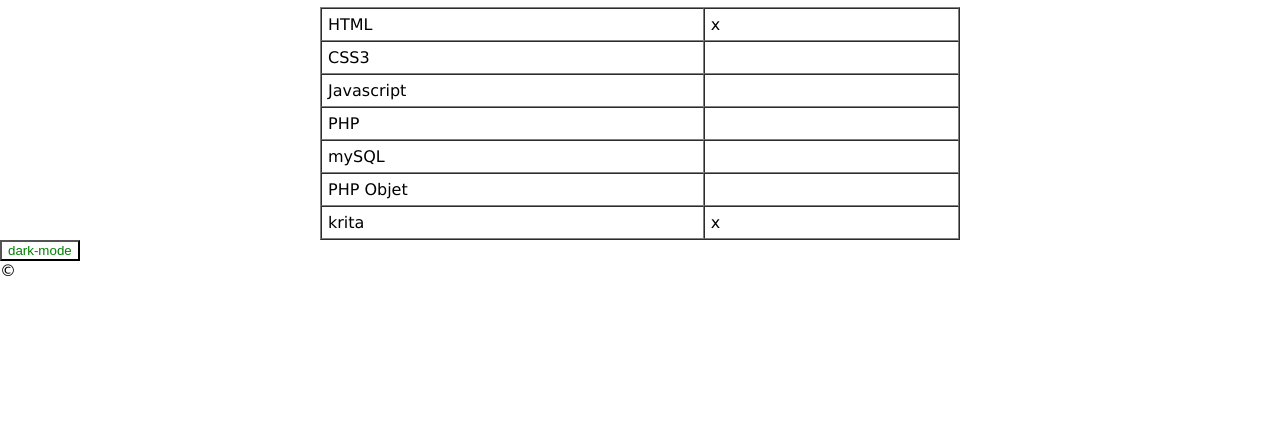
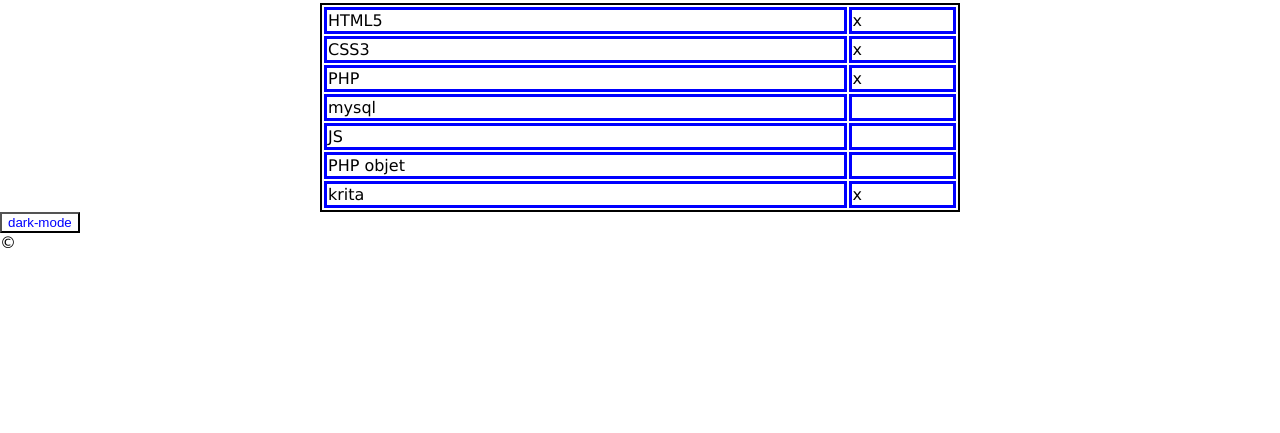
Before and after one commit to Marylinelesaffre/about-me, a plain HTML site: page about-me.html in a window 1280 px wide. Shown: the part 367-800 px from the top of the page. Drawn offline with Linux system fonts and the light colour scheme.

Commit message:
completed

```diff
--- a/about-me.html
+++ b/about-me.html
@@ -12,7 +12,7 @@
 <body>
    <header><p><strong>J'aimerais dans le futur travailler dans l'animation 2D/3D</strong></p></header>
    <nav>
-      <label for="toggle"menu>☰</label>
+      <label for="toggle">☰</label>
     <input type="checkbox" id="toggle">
      <ul>
       <li><a href="index.html">Accueil</a></li>
@@ -35,38 +35,37 @@
             <li>observatrice</li></ul>
 
             <h1>Mes connaisances</h1>
-            <table border="1" width="50%" cellspacing="0" cellpadding="6">
+
+            <table class="t1 t2">
+               <tr>
+                  <td>HTML5</td>
+                  <td>x</td>
                 </tr>
                <tr>
-                   <td width="30%">HTML</td>
-                   <td width="20%">x</td>
+                 <td>CSS3</td>
+                 <td>x</td>
                </tr>
                <tr>
-                   <td width="30%">CSS3</td>
-                   <td width="20%"></td>
+                 <td>PHP</td>
+                 <td>x</td>
+               <tr>
+                  <td>mysql</td>
+                  <td></td>
                </tr>
                <tr>
-                    <td width="30%">Javascript</td>
-                    <td width="20%"></td>
+                 <td>JS</td>
+                 <td></td>
                </tr>
             <tr>
-                    <td width="30%">PHP</td>
-                    <td width="20%"></td>
+            <td>PHP objet</td>
+            <td></td>
           </tr>
          <tr>
-                    <td width="30%">mySQL</td>
-                    <td width="20%"></td>
-                 </tr>
-                 <tr>
-                    <td width="30%">PHP Objet</td>
-                    <td width="20%"></td>
-                 </tr>
-
-                <tr>
-                   <td width="30%">krita</td>
-                   <td width="20%">x</td>
+         <td>krita</td>
+         <td>x</td>
          </tr>
           </table>
+
              <button class="button" onclick="myFunction()">dark-mode</button>
     <footer>
       &copy;
--- a/style.css
+++ b/style.css
@@ -43,11 +43,6 @@ h1{ text-align: center;
         li a:hover {
           background-color: green
       }
-      nav {
-        display: inline-block;
-        text-align: center;
-        width: 100%;
-    }
 
 
     div{display: flex;
@@ -72,6 +67,7 @@ h1{ text-align: center;
       margin: auto;
     }
 
+
     label, #toggle {
       display: none;
 
@@ -80,20 +76,20 @@ h1{ text-align: center;
      @media all and (max-width: 991px){
 
 
-       nav.menu
+       nav.main_pages
         {
             height: 60px;
 
         }
 
-        nav.menu
+        nav.main_pages
         {
             display: none;
             flex-direction: column;
             background: #48435C;
             height: 220px;
           }
-          nav .menu a {
+          nav .main_pages a {
             width: 50%;
         }
 
@@ -109,17 +105,32 @@ h1{ text-align: center;
             cursor: pointer;
         }
 
-        #toggle:checked + .menu {
+        #toggle:checked + .main_pages {
             display: flex;
         }
     }
 
-.menu a{
-  padding: 0px;
-}
+
+
+
+
+
 .dark-mode{background-color:red;color: yellow;}
 
 
-   .button{color:green; background-color:white;}
+   .button{color:blue; background-color:white;}
    h1 {color:blue;
   font-family: 'Franklin Gothic Medium', 'Arial Narrow', Arial, sans-serif;}
+
+
+
+  .t1{
+    border : 2px solid black;
+    width: 50%;
+    height: 50%;
+
+  }
+  .t2 td, .t2 th{
+    border: 3px solid blue;
+
+  }
```
Also changed, not shown: index.html (+4 -7 lines), my-dreams.html (+1 -1 lines), my-passions.html (+3 -3 lines), images/JVpetit.png (renamed from images/JV petit.png), images/dessingrand.jpg (renamed from images/dessin grand.jpg), images/dessinpetit.png (renamed from images/dessin petit.png), images/photograndetaille.jpg.png (renamed from images/photo grande taille.jpg.png), 1 other file. Lines whose indentation alone changed are shown as unchanged.
